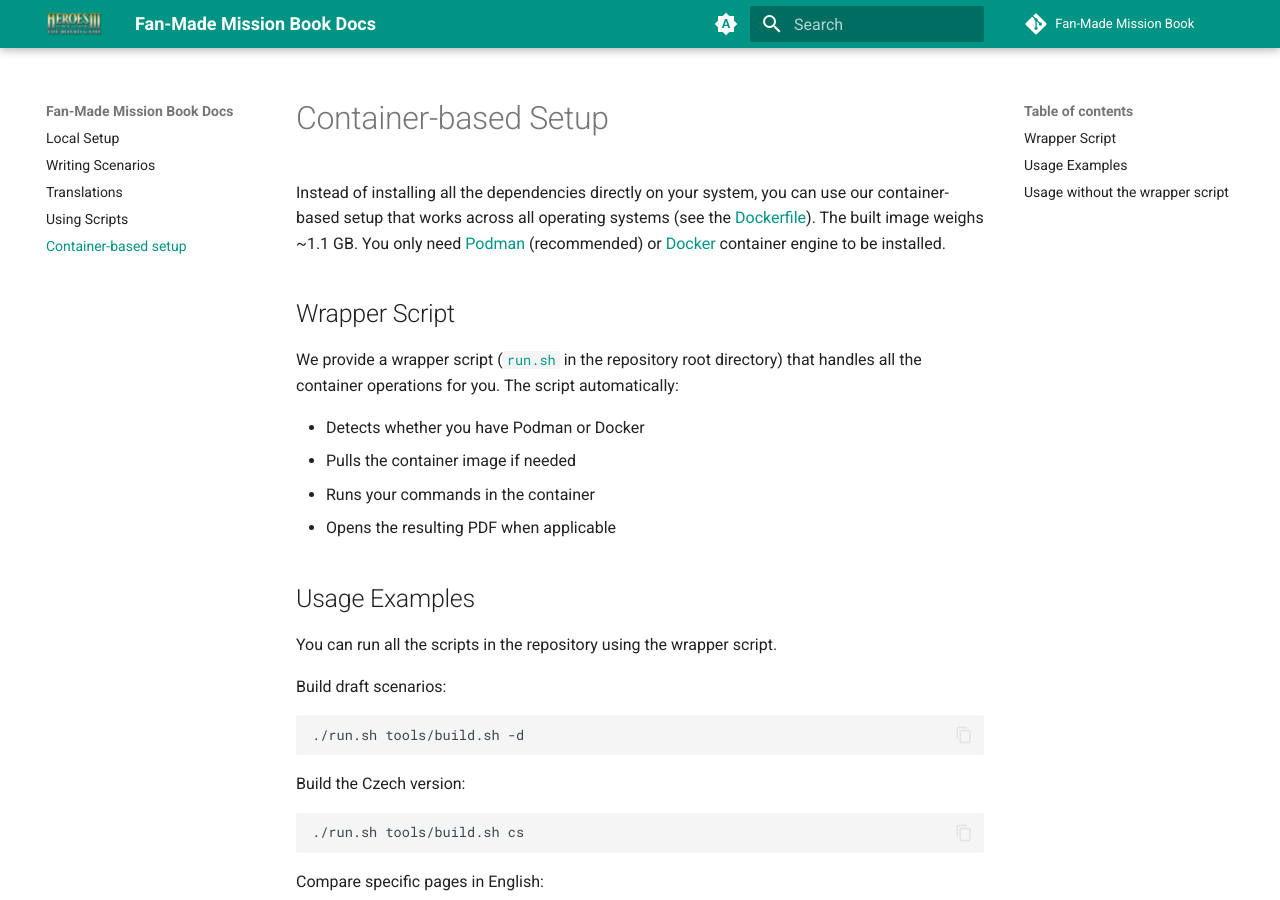
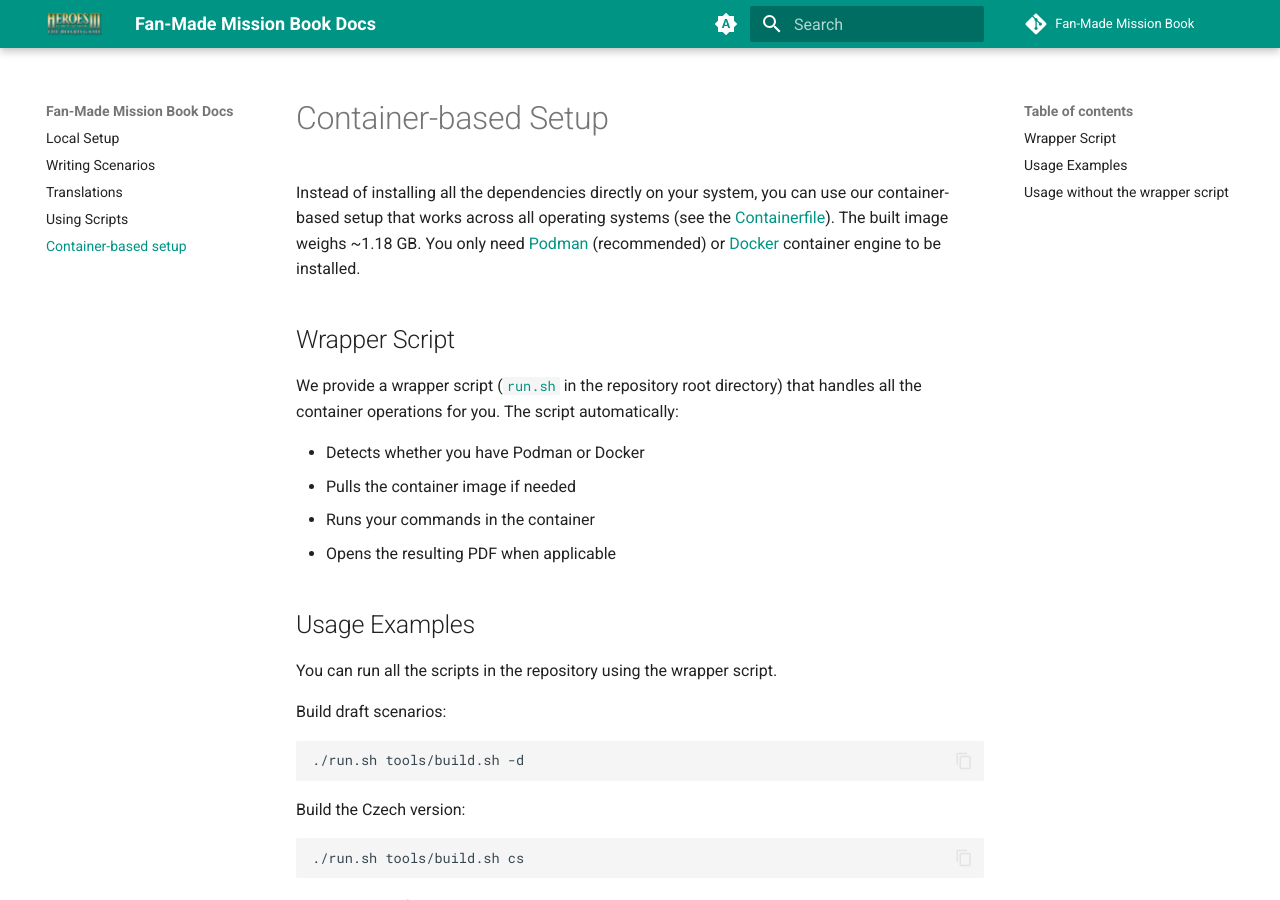
Before and after one commit to qwrtln/Homm3BG-mission-book, an MkDocs documentation site: the page built from docs/container.md, in a window 1280 px wide and 900 px high. Built offline with MkDocs 1.6.1 and Material for MkDocs 9.7.7, drawn with Linux system fonts in a browser that asks for light colours; comment, search, counter and statistics services are not loaded.

Commit message:
Update and declutter container

```diff
--- a/docs/container.md
+++ b/docs/container.md
@@ -1,7 +1,7 @@
 # Container-based Setup
 
-Instead of installing all the dependencies directly on your system, you can use our container-based setup that works across all operating systems (see the [Dockerfile](https://github.com/qwrtln/Homm3BG-mission-book/blob/main/tools/container/Dockerfile)).
-The built image weighs ~1.1 GB.
+Instead of installing all the dependencies directly on your system, you can use our container-based setup that works across all operating systems (see the [Containerfile](https://github.com/qwrtln/Homm3BG-mission-book/blob/main/tools/container/Containerfile)).
+The built image weighs ~1.18 GB.
 You only need [Podman](https://podman.io/getting-started/installation) (recommended) or [Docker](https://www.docker.com/get-started) container engine to be installed.
 
 ## Wrapper Script
```
Also changed, not shown: 3 other files.
